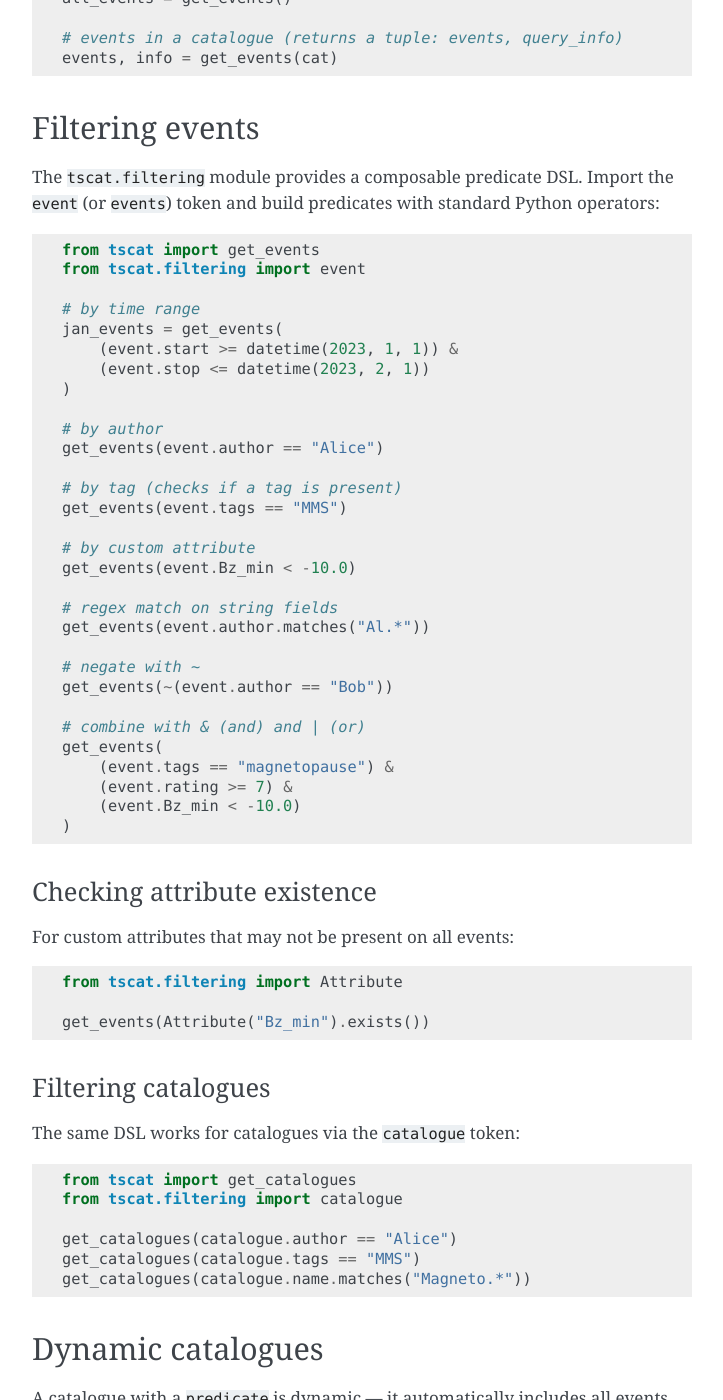
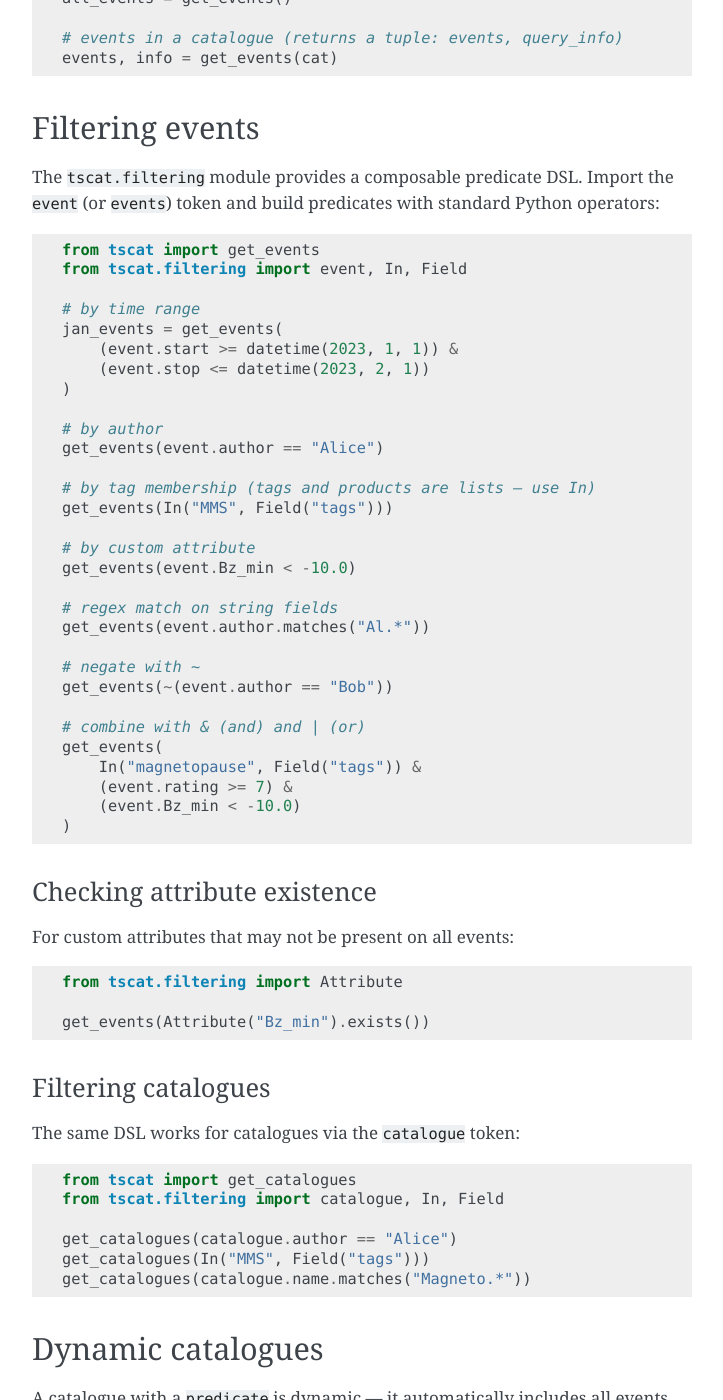
Before and after one commit to SciQLop/tscat, a Sphinx documentation site: the page built from docs/usage.rst, in a window 1280 px wide and 1400 px high, scrolled down 1768 px. Shown: the whole window, without its empty margins (388-1111 px from the left). Built offline with Sphinx 7.4.7, drawn with Linux system fonts in a browser that asks for light colours; pages that are not in the unit, such as notebooks, are missing from menus; some of the changed text lies outside the part shown.

Commit message:
Address code review feedback
- Fix docs: event.tags == "X" doesn't check membership, use In() predicate
- Fix typo: "emtpy" → "empty" in catalogue validation errors
- Fix error message: "a tag has to be a string" → "a product" for products
- Validate _member_from_dict type field, raise on unknown types
- Fix InCatalogue type annotation to Optional[_Catalogue]
- Pin Python version in CI with uv sync --python

Co-Authored-By: Claude Opus 4.6 <noreply@anthropic.com>

```diff
--- a/docs/usage.rst
+++ b/docs/usage.rst
@@ -113,7 +113,7 @@ The ``tscat.filtering`` module provides a composable predicate DSL. Import the `
 .. code-block:: python
 
     from tscat import get_events
-    from tscat.filtering import event
+    from tscat.filtering import event, In, Field
 
     # by time range
     jan_events = get_events(
@@ -124,8 +124,8 @@ The ``tscat.filtering`` module provides a composable predicate DSL. Import the `
     # by author
     get_events(event.author == "Alice")
 
-    # by tag (checks if a tag is present)
-    get_events(event.tags == "MMS")
+    # by tag membership (tags and products are lists — use In)
+    get_events(In("MMS", Field("tags")))
 
     # by custom attribute
     get_events(event.Bz_min < -10.0)
@@ -138,7 +138,7 @@ The ``tscat.filtering`` module provides a composable predicate DSL. Import the `
 
     # combine with & (and) and | (or)
     get_events(
-        (event.tags == "magnetopause") &
+        In("magnetopause", Field("tags")) &
         (event.rating >= 7) &
         (event.Bz_min < -10.0)
     )
@@ -162,10 +162,10 @@ The same DSL works for catalogues via the ``catalogue`` token:
 .. code-block:: python
 
     from tscat import get_catalogues
-    from tscat.filtering import catalogue
+    from tscat.filtering import catalogue, In, Field
 
     get_catalogues(catalogue.author == "Alice")
-    get_catalogues(catalogue.tags == "MMS")
+    get_catalogues(In("MMS", Field("tags")))
     get_catalogues(catalogue.name.matches("Magneto.*"))
 
 
@@ -177,12 +177,12 @@ A catalogue with a ``predicate`` is dynamic — it automatically includes all ev
 .. code-block:: python
 
     from tscat import create_catalogue, get_events, save
-    from tscat.filtering import event
+    from tscat.filtering import event, In, Field
 
     dynamic_cat = create_catalogue(
         "High-quality MMS events",
         author="Alice",
-        predicate=(event.tags == "MMS") & (event.rating >= 8),
+        predicate=In("MMS", Field("tags")) & (event.rating >= 8),
     )
     save()
 
```
Also changed, not shown: README.md (+2 -2 lines), 4 other files.
